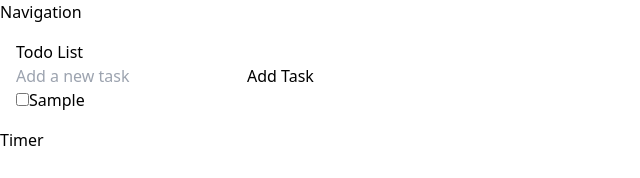
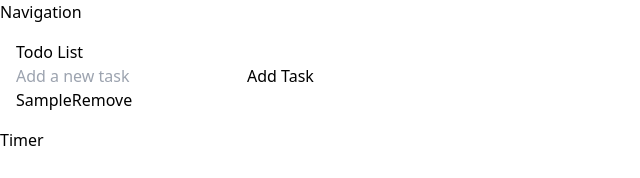
Before and after one commit to michaeldkim/pomodoro-more, a React (Create React App) app: page / in a window 1280 px wide. Both pictures are taken after typing "Sample" into the empty fields and a click on the button "Add Task". Shown: the top 178 px of the page, without its empty margins (0-640 px from the left). Built offline with nearby package versions, Linux system fonts and the light colour scheme.

Commit message:
added remove button for each task

```diff
--- a/src/components/Todo.js
+++ b/src/components/Todo.js
@@ -6,16 +6,26 @@ function Todo() {
 
     const addTask = () => {
         if (newTask.trim() !== '') {
-            setTasks([...tasks, {text: newTask, completed: false}]);
+            setTasks([...tasks, { text: newTask, completed: false }]);
             setNewTask('');
         }
     }
 
-    const toggleCompleted = (index) => {
-        const updatedTasks = [...tasks];
-        updatedTasks[index].completed = !updatedTasks[index].completed;
-        setTasks(updatedTasks);
-    }
+    // const toggleCompleted = (index) => {
+    //     setTasks((prevTasks) => {
+    //         const updatedTasks = [...prevTasks];
+    //         updatedTasks[index].completed = !updatedTasks[index].completed;
+    //         return updatedTasks;
+    //     });
+    // };
+
+    const removeTask = (index) => {
+        setTasks((prevTasks) => {
+            const updatedTasks = [...prevTasks];
+            updatedTasks.splice(index, 1);
+            return updatedTasks;
+        });
+    };
 
     return (
         <div className="container mx-auto p-4">
@@ -31,12 +41,8 @@ function Todo() {
             <ul>
                 {tasks.map((task, index) => (
                     <li key={index} className={task.completed ? 'completed' : ''}>
-            <input
-              type="checkbox"
-              checked={task.completed}
-              onChange={() => toggleCompleted(index)}
-            />
-            <label>{task.text}</label>
+                        <span>{task.text}</span>
+                        <button onClick={() => removeTask(index)}>Remove</button>
                     </li>
                 ))}
             </ul>
```
Lines whose indentation alone changed are shown as unchanged.
